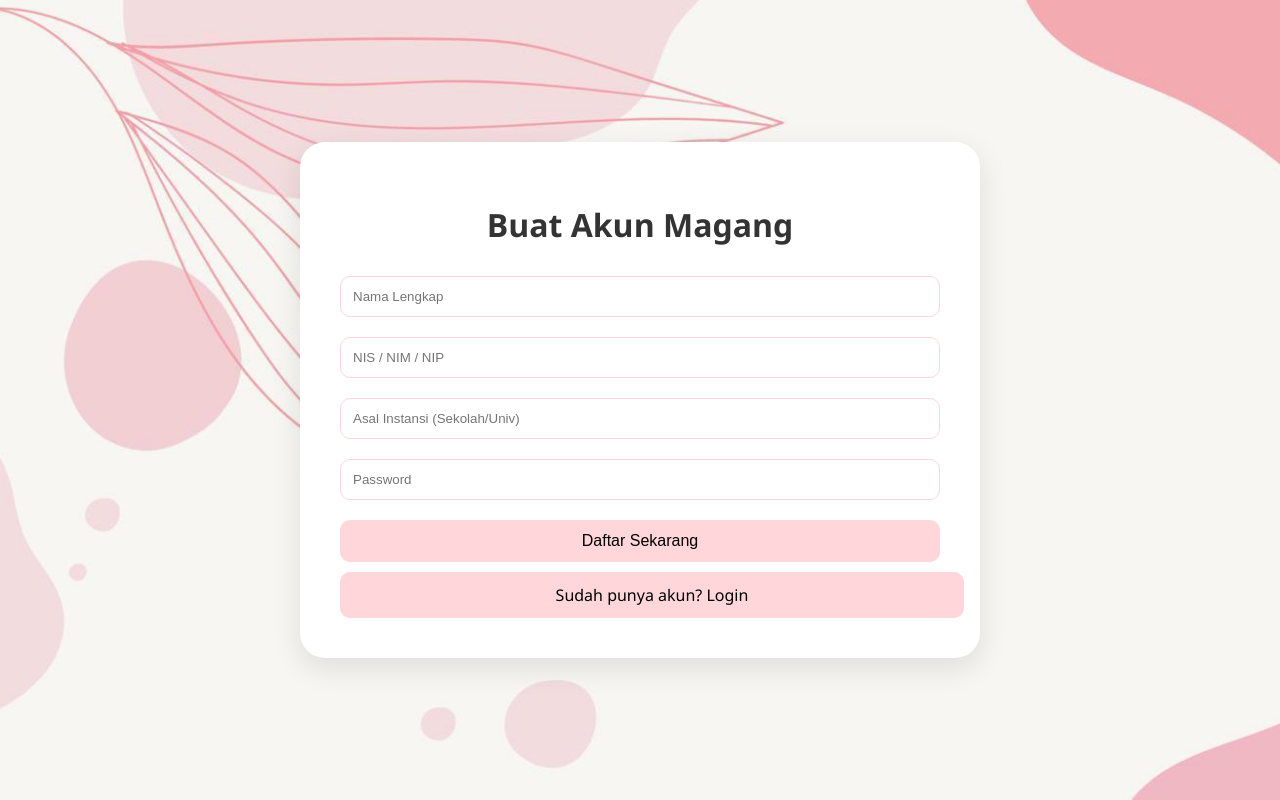
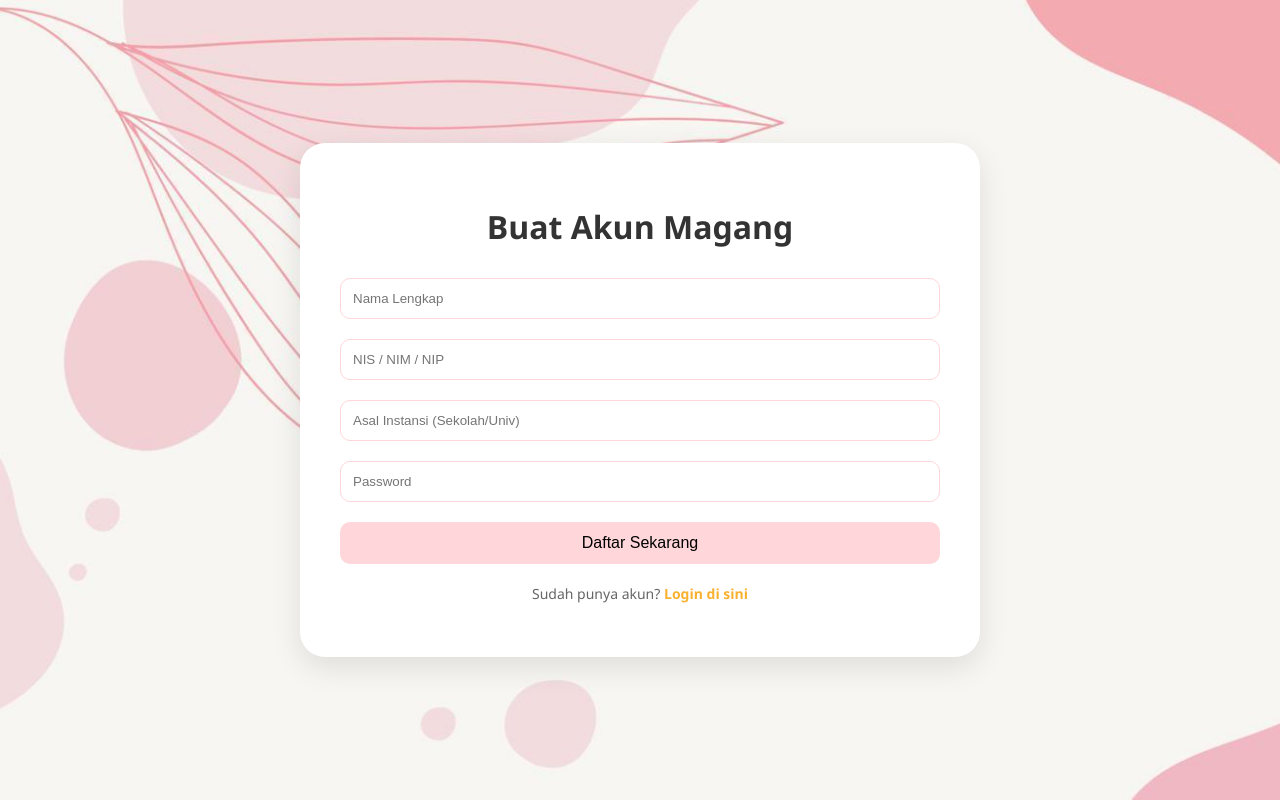
Before and after one commit to keirella/Projek-Logbook-Online, a PHP site: page /register.php in a window 1280 px wide. Run offline with PHP 8.4, Linux system fonts and the light colour scheme.

Commit message:
Refactor registration page and enhance user prompts
Updated the registration page layout and improved user prompts.

```diff
--- a/coba/register.php
+++ b/coba/register.php
@@ -7,7 +7,7 @@
     <title>Daftar Akun</title>
     <link rel="stylesheet" href="style.css">
 </head>
-<body>
+<body class="centered-page">
     <div class="card-flag">
         <h1>Buat Akun Magang</h1>
         <form method="POST">
@@ -17,23 +17,22 @@
             <input type="password" name="password" placeholder="Password" required>
             <button type="submit" name="register">Daftar Sekarang</button>
         </form>
-        <a href="login.php" class="btn">Sudah punya akun? Login</a>
+
+        <p style="margin-top: 20px; font-size: 14px; color: #666;">
+            Sudah punya akun?
+            <a href="login.php" style="color: #FAB12F; text-decoration: none; font-weight: bold;">Login di sini</a>
+        </p>
     </div>
 
     <?php
     if(isset($_POST['register'])){
         $nama = encrypt_data($_POST['nama']);
         $nim = encrypt_data($_POST['nim']);
-        $nim_hash = hash('sha256', $_POST['nim']); // buat pencarian login
+        $nim_hash = hash('sha256', $_POST['nim']);
         $asal = $_POST['asal'];
         $password = password_hash($_POST['password'], PASSWORD_DEFAULT);
 
-        $cek = mysqli_query($conn, "SELECT * FROM users WHERE nim_hash='$nim_hash'");
-        if(mysqli_num_rows($cek) > 0){
-            echo "<script>alert('Akun sudah terdaftar!'); window.location='register.php';</script>";
-        }
-
-        $query = "INSERT INTO users (nama, nim_nip, nim_hash, asal, password, role) VALUES ('$nama', '$nim', '$nim_hash', '$asal', '$password', 'pemagang')";
+        $query = "INSERT INTO users (nama, nim_nip, nim_hash, asal, password) VALUES ('$nama', '$nim', '$nim_hash', '$asal', '$password')";
         if(mysqli_query($conn, $query)){
             echo "<script>alert('Pendaftaran Berhasil!'); window.location='login.php';</script>";
         }
```
